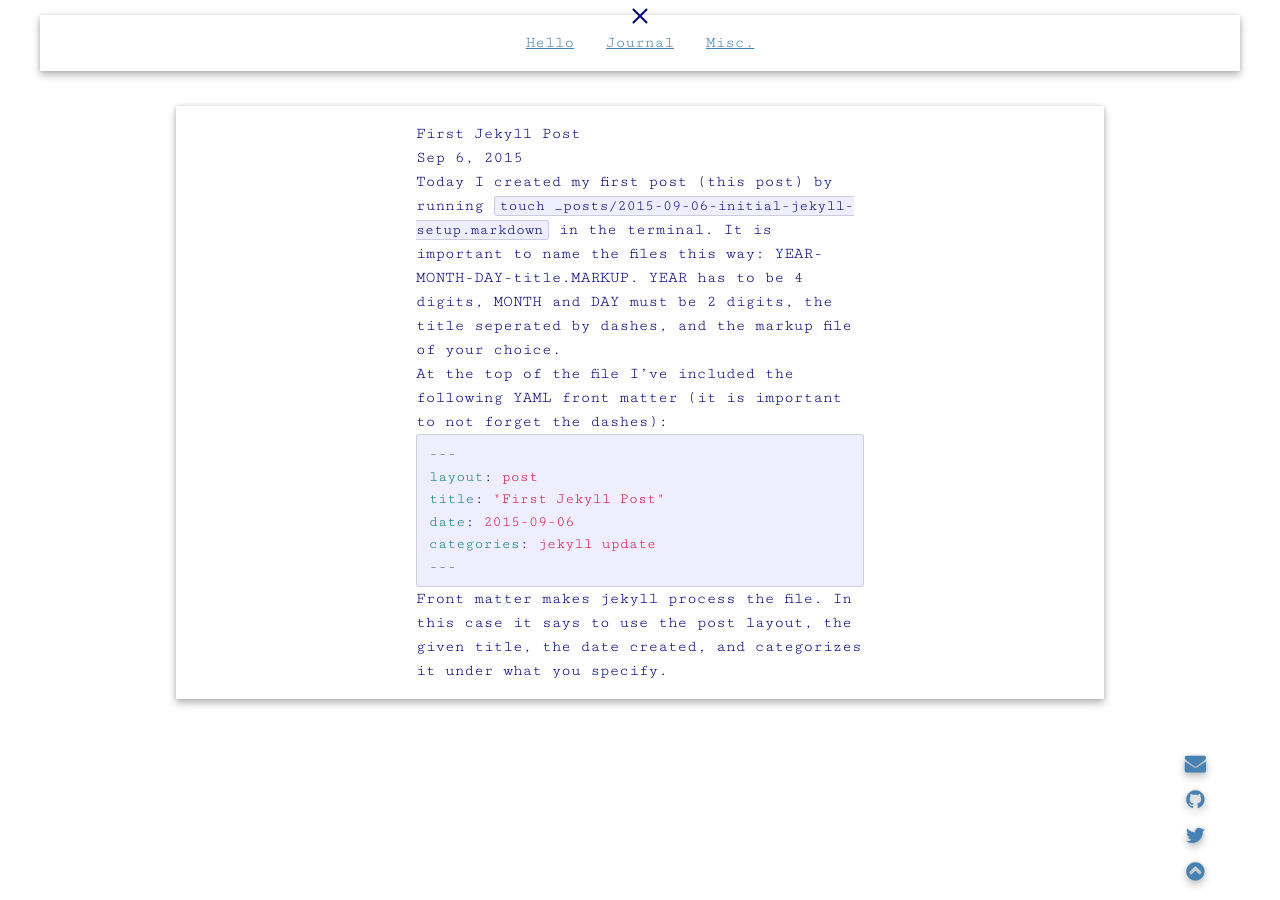
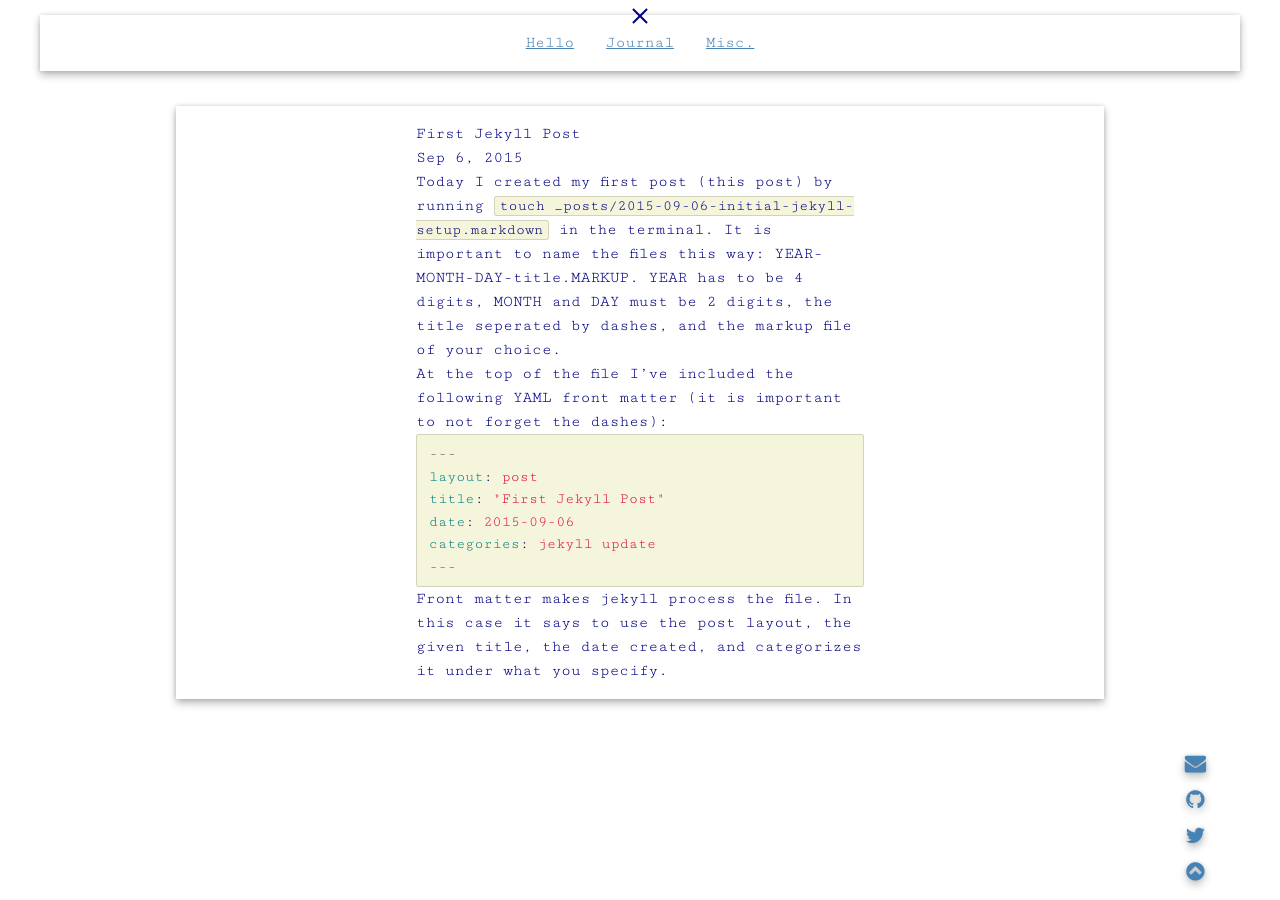
Before and after one commit to kbejko/kbejko.github.io, a Jekyll site: the page built from _posts/2015-09-06-first-jekyll-post.markdown, in a window 1280 px wide and 900 px high. Built offline with Jekyll 4.4.1, drawn with Linux system fonts in a browser that asks for light colours; nearby versions of some CDN libraries.

Commit message:
Changes code snippet bg

```diff
--- a/_sass/_base.scss
+++ b/_sass/_base.scss
@@ -11,10 +11,10 @@
 
 pre,
 code {
-    font-size: 15px;
-    border: 1px solid $grey-color-light;
-    border-radius: 3px;
-    background-color: #eef;
+  background-color: $code-bg-color;
+  border: 1px solid $grey-color-light;
+  border-radius: 3px;
+  font-size: 15px;
 }
 
 code {
--- a/_sass/_vars.scss
+++ b/_sass/_vars.scss
@@ -7,7 +7,8 @@
 
 $text-color:       #000080; // Navy
 $link-color:       #4682b4; // SteelBlue
-$brand-color:      #2a7ae2;
+$header-color:     #fff;    // White
+$code-bg-color:    #f5f5dc; // Beige
 
 $grey-color:       #828282;
 $grey-color-light: rgba(0, 0, 0, .14);
--- a/_sass/sections/_header.scss
+++ b/_sass/sections/_header.scss
@@ -1,15 +1,15 @@
 .site-header {
-  background-color: #fff;
+  background-color: $header-color;
   box-shadow: $box-shadow-color-light, $box-shadow-color-darker;
   display: flex;
   justify-content: center;
+  left: 0;
+  margin-left: auto;
+  margin-right: auto;
+  max-width: $max-body-width;
   position: fixed;
   right: 0;
-  left: 0;
   top: $spacing-unit / 2;
-  margin-right: auto;
-  margin-left: auto;
-  max-width: $max-body-width;
   z-index: 1;
 }
 
@@ -47,10 +47,10 @@
 .burger {
   cursor: pointer;
   left: 0;
-  right: 0;
   margin-left: auto;
   margin-right: auto;
   position: absolute;
+  right: 0;
   transition: top 300ms ease-in-out;
   width: 20px;
 
```
